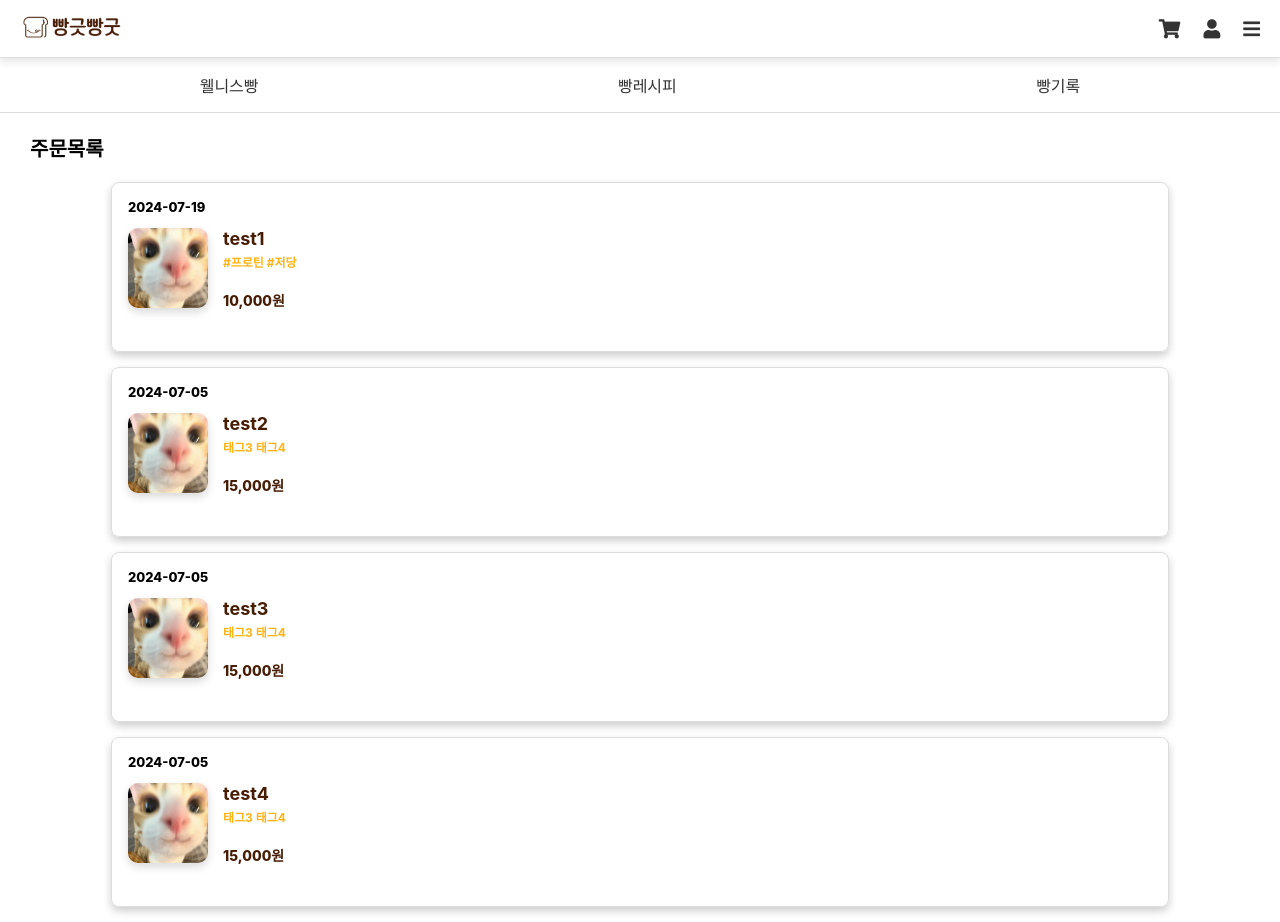
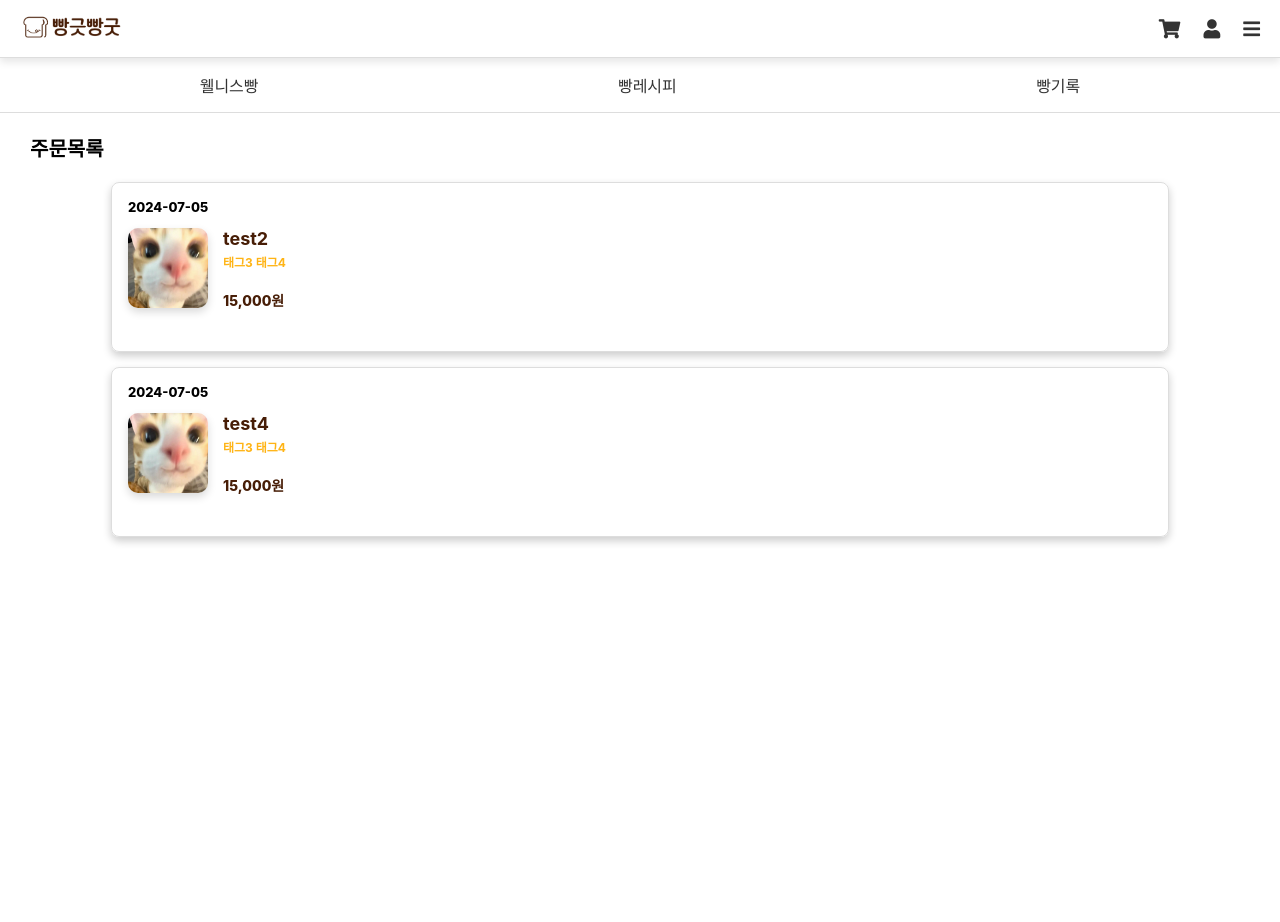
Before and after one commit to Likelion-at-SMWU-12th/DreamPatissier-Client, a React (Create React App) app in the folder dream/: page /users/reviews in a window 1280 px wide. After the commit the page ends 800 px from the top, so only its background shows below. Built offline with nearby package versions, Linux system fonts and the light colour scheme.

Commit message:
[Feat] 리뷰 리스트업 (review 작성된 것만 보이게 필터링)

```diff
--- a/dream/src/pages/userpage/Review.js
+++ b/dream/src/pages/userpage/Review.js
@@ -1,7 +1,3 @@
-//
-// 마이리뷰
-//
-
 import React, { useState } from "react";
 import "../../styles/Order.css";
 import profile from "./bread.png";
@@ -46,12 +42,14 @@ const Review = () => {
     },
   ]);
 
+  const reviewedProducts = products.filter((product) => product.reviewed);
+
   return (
     <div className="order-list">
       <div className="orderlist-title">주문목록</div>
-      {products.map((product) => (
-        <React.Fragment key={product.id}>
-          <div className="product-card">
+      {reviewedProducts.length > 0 ? (
+        reviewedProducts.map((product) => (
+          <div className="product-card" key={product.id}>
             <div className="product-date">{product.date}</div>
             <div className="product-show">
               <img
@@ -61,15 +59,17 @@ const Review = () => {
               />
               <div className="product-info">
                 <h3 className="product-name">{product.name}</h3>
-                <div className="product-tags">{product.tags.join("\t")}</div>
+                <div className="product-tags">{product.tags.join(" ")}</div>
                 <div className="product-price">
                   {product.price.toLocaleString()}원
                 </div>
               </div>
             </div>
           </div>
-        </React.Fragment>
-      ))}
+        ))
+      ) : (
+        <div className="no-reviews">리뷰가 있는 제품이 없습니다.</div>
+      )}
     </div>
   );
 };
```
